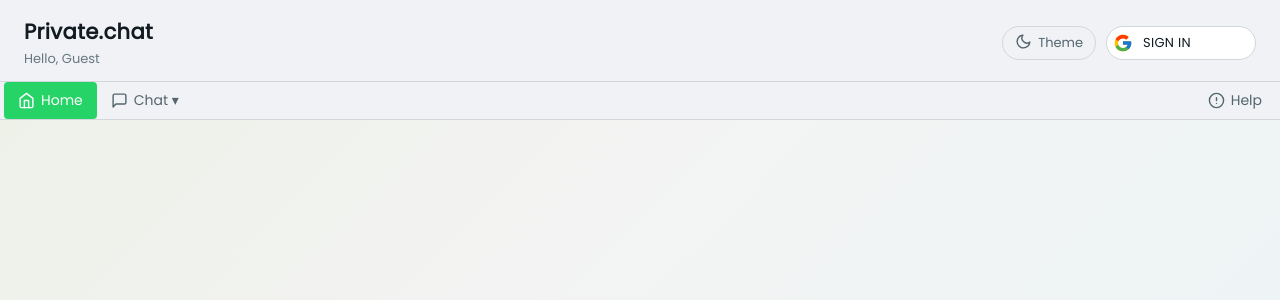
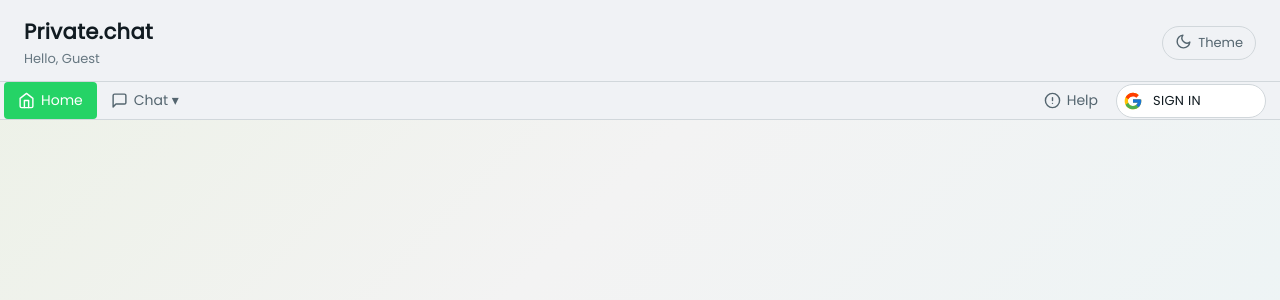
Before and after one commit to JohnPaul2011/Private.Chat-website, a Flask app: page / in a window 1280 px wide. Shown: the top 300 px of the page. Run offline with Flask 3, Linux system fonts and the light colour scheme.

Commit message:
Account route: silent redirect; move nav pill to second row
- /account now redirects to / silently when not signed in (no flash),
  matching the same pattern as /room's guard
- Moved Google pill from title row into the nav links row (second row),
  right side next to Help

```diff
--- a/app.py
+++ b/app.py
@@ -471,7 +471,6 @@ def require_google():
 @app.route("/account")
 def account():
     if not session.get("google_id"):
-        flash("Sign in with Google to view your account.","error")
         return redirect(url_for("index"))
     gid = session["google_id"]
     friends = sb_list_friends(gid)
--- a/static/style.css
+++ b/static/style.css
@@ -359,6 +359,12 @@ ul {
 }
 li { position: relative; }
 .li-right { margin-left: auto; }
+.nav-pill-slot {
+  display: flex;
+  align-items: center;
+  padding: 0 10px 0 4px;
+}
+.nav-pill-slot .google-pill--nav { margin: 0; }
 
 li a, .dropbtn {
   display: flex;
--- a/templates/index.html
+++ b/templates/index.html
@@ -73,8 +73,6 @@
         </span>
         <span class="toggle-label">Theme</span>
       </button>
-      {% set pill_class = "google-pill--nav" %}
-      {% include "_google_pill.html" %}
     </div>
   </div>
 
@@ -126,6 +124,10 @@
         </svg>
         <span class="nav-label">Help</span>
       </a>
+    </li>
+    <li class="nav-pill-slot">
+      {% set pill_class = "google-pill--nav" %}
+      {% include "_google_pill.html" %}
     </li>
   </ul>
 
```
